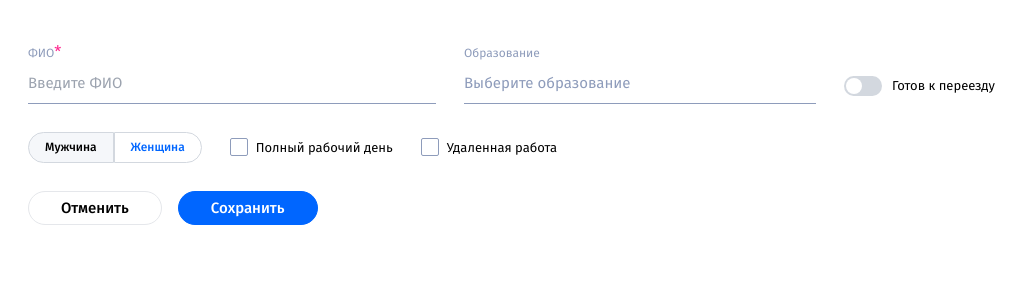
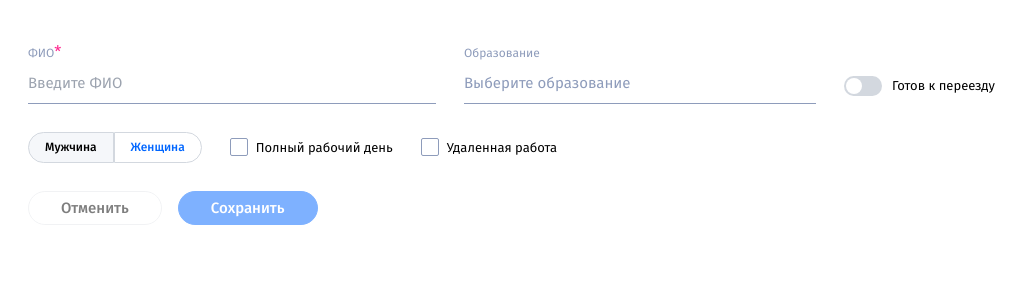
Before and after one commit to khusainovrm/vue-test-app, a Vue app: page / in a window 1280 px wide. Shown: the top 300 px of the page, without its empty margins (0-1030 px from the left). Built offline with nearby package versions, Linux system fonts and the light colour scheme.

Commit message:
feat: fixes

```diff
--- a/src/App.vue
+++ b/src/App.vue
@@ -1,7 +1,8 @@
 <template>
   <div class="max-w-screen-2xl mx-auto" ref="app">
     <form class="flex flex-col min-h-screen">
-      <div class="mobile-container flex-grow">
+      <div class="mobile-container flex-grow flex flex-col">
+        <div class="content-wrapper md:flex-none flex-1">
           <div class="row flex flex-wrap px-5 md:px-7 mt-10">
             <div class="w-full md:w-1/3">
               <div class="flex flex-col h-full input-container">
@@ -76,7 +77,7 @@
                         <li
                           v-for="(item, index) of selectedEducation"
                           :key="index"
-                        class="border border-third-500 rounded-special50 m-0.5 first:mx-0 px-3 py-2 flex flex items-center w-max"
+                          class="border border-third-500 rounded-special50 m-0.5 first:mx-0 px-3 py-2 flex flex items-center"
                         >
                           <div class="font-medium text-xs">{{ item }}</div>
                           <img
@@ -195,24 +196,29 @@
             </div>
           </div>
 
-        <div class="row hidden md:flex px-5 md:px-7 mb-7">
+          <div
+            class="row hidden md:flex px-5 md:px-7 mb-7"
+            :class="{ 'opacity-50': isDisabled }"
+          >
             <button
+              :disabled="isDisabled"
               class="focus:outline-none border py-2 px-8 rounded-full text-base font-medium active:bg-third-100 duration-200 focus:outline-none select-none"
               @click="resetForm"
             >
               Отменить
             </button>
             <button
+              :disabled="isDisabled"
               type="submit"
               @click="formHandler"
-            class="focus:outline-none border py-2 px-8 rounded-full ml-4 bg-main-500 text-base text-white font-medium border-main-500 hover:bg-main-600 active:bg-main-700 duration-200 select-none"
+              class="focus:outline-none border py-2 px-8 rounded-full ml-4 text-base text-white font-medium border-main-500 bg-main-500 hover:bg-main-600 active:bg-main-700 duration-200 select-none"
             >
               Сохранить
             </button>
           </div>
-
+        </div>
         <transition name="fade">
-          <div v-if="showModal" class="px-5 md:px-7">
+          <div v-if="showModal" class="px-5 md:px-7 mb-4 md:mb-0">
             <div
               class="modal-container bg-granny-apple w-full md:w-max px-9 py-1.3 rounded-md shadow-special"
             >
@@ -225,16 +231,21 @@
         </transition>
       </div>
 
-      <div class="flex md:hidden h-9 border-t border-iron-500">
+      <div
+        class="flex md:hidden h-9 border-t border-iron-500"
+        :class="{ 'opacity-50': isDisabled }"
+      >
         <button
+          :disabled="isDisabled"
           @click="resetForm"
-          class="w-1/2 focus:outline-none border-r border-iron-500 hover:bg-main-500 text-base font-medium hover:text-white active:bg-main-600 duration-200 select-none"
+          class="w-1/2 focus:outline-none border-r border-iron-500 active:bg-third-100 text-base font-medium duration-200 select-none"
         >
           Отменить
         </button>
         <button
+          :disabled="isDisabled"
           @click="formHandler"
-          class="w-1/2 focus:outline-none hover:bg-main-500 text-base hover:text-white font-medium active:bg-main-600 duration-200 select-none"
+          class="w-1/2 focus:outline-none text-base text-white font-medium bg-main-500 hover:bg-main-600 active:bg-main-700 duration-200 select-none"
         >
           Сохрандить
         </button>
@@ -251,7 +262,6 @@ export default {
   components: { ToggleCheckBox },
   data: () => ({
     fio: '',
-    education: [],
     errors: [],
     showOptionsWindow: false,
     showModal: false,
@@ -259,6 +269,7 @@ export default {
     isRemoteWork: false,
     isReadyToTransfer: false,
     sex: 'male',
+    isSexChosen: false,
     educationOptions: [
       'Среднее',
       'Среднее специальное',
@@ -272,6 +283,19 @@ export default {
   },
   unmounted() {
     document.removeEventListener('click', this.optionsWindowHandler)
+  },
+  computed: {
+    isDisabled() {
+      return !(
+        this.fio ||
+        this.selectedEducation.length ||
+        !!this.isReadyToTransfer ||
+        this.sex === 'female' ||
+        this.isSexChosen ||
+        !!this.isReadyToWorkFullDay ||
+        !!this.isRemoteWork
+      )
+    },
   },
   methods: {
     setSex(sex) {
@@ -315,11 +339,15 @@ export default {
       this.selectedEducation = []
       this.errors = []
       this.sex = 'male'
+      this.isSexChosen = false
     },
   },
   watch: {
     fio() {
       this.errors = []
+    },
+    sex() {
+      this.isSexChosen = true
     },
   },
 }
--- a/tailwind.config.js
+++ b/tailwind.config.js
@@ -5,22 +5,6 @@ module.exports = {
   purge: ['./index.html', './src/**/*.{vue,js,ts,jsx,tsx}'],
   darkMode: false, // or 'media' or 'class'
   theme: {
-    screens: {
-      sm: '640px',
-      // => @media (min-width: 640px) { ... }
-
-      md: '768px',
-      // => @media (min-width: 768px) { ... }
-
-      lg: '1024px',
-      // => @media (min-width: 1024px) { ... }
-
-      xl: '1280px',
-      // => @media (min-width: 1280px) { ... }
-
-      '2xl': '1536px',
-      // => @media (min-width: 1536px) { ... }
-    },
     extend: {
       padding: {
         1.3: '1.375rem', //22px
```
Lines whose indentation alone changed are shown as unchanged.
